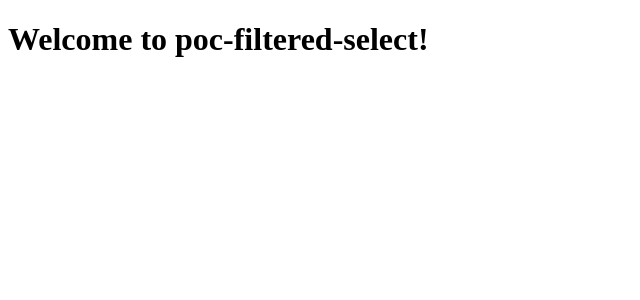
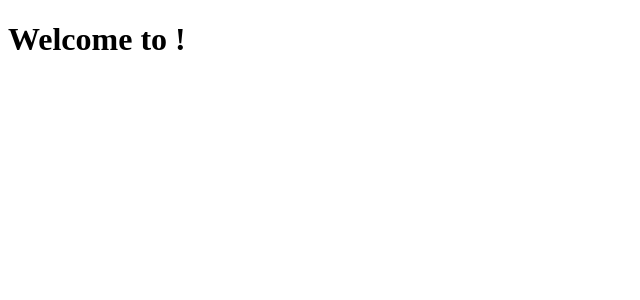
Before and after one commit to dil-lehoczky/poc-filtered-select, an Angular app: page / in a window 1280 px wide. Shown: the top 300 px of the page, without its empty margins (0-640 px from the left). Built offline with nearby package versions, Linux system fonts and the light colour scheme.

Commit message:
remove router

```diff
--- a/src/app/app.config.ts
+++ b/src/app/app.config.ts
@@ -1,12 +1,12 @@
-import { ApplicationConfig, provideBrowserGlobalErrorListeners, provideZoneChangeDetection } from '@angular/core';
-import { provideRouter } from '@angular/router';
-
-import { routes } from './app.routes';
+import {
+  ApplicationConfig,
+  provideBrowserGlobalErrorListeners,
+  provideZoneChangeDetection,
+} from '@angular/core';
 
 export const appConfig: ApplicationConfig = {
   providers: [
     provideBrowserGlobalErrorListeners(),
     provideZoneChangeDetection({ eventCoalescing: true }),
-    provideRouter(routes)
-  ]
+  ],
 };
--- a/src/app/app.routes.ts
+++ /dev/null
@@ -1,3 +0,0 @@
-import { Routes } from '@angular/router';
-
-export const routes: Routes = [];
--- a/src/app/app.ts
+++ b/src/app/app.ts
@@ -1,16 +1,9 @@
 import { Component, signal } from '@angular/core';
-import { RouterOutlet } from '@angular/router';
 
 @Component({
   selector: 'app-root',
-  imports: [RouterOutlet],
-  template: `
-    <h1>Welcome to {{ title() }}!</h1>
-
-    <router-outlet />
-  `,
+  imports: [],
+  template: ` <h1>Welcome to !</h1> `,
   styles: [],
 })
-export class App {
-  protected readonly title = signal('poc-filtered-select');
-}
+export class App {}
```
